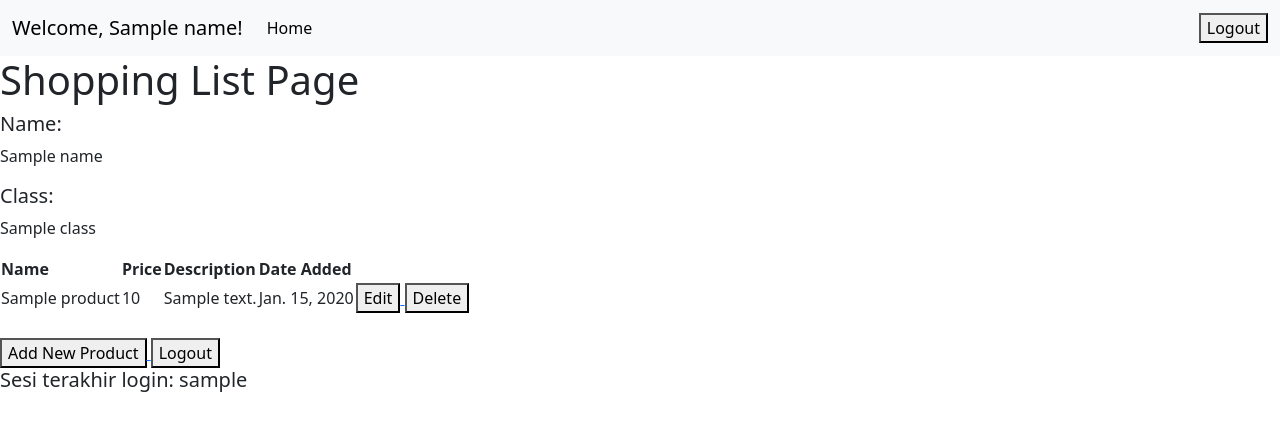
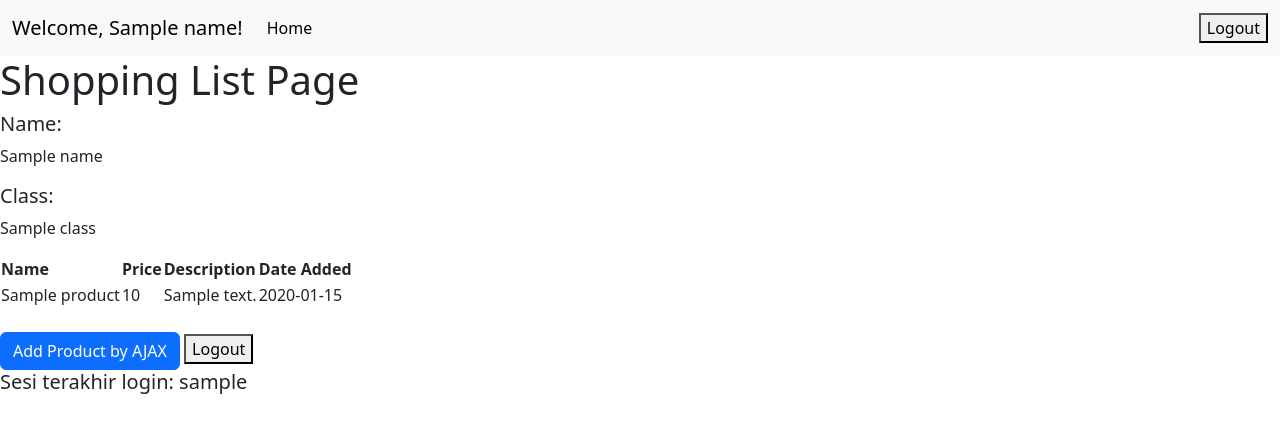
Before and after one commit to MartinTarigan/shopping-list, a Django app: template main/templates/main.html in a window 1280 px wide. Shown: the top 433 px of the page. Run offline with Django 4.2, Linux system fonts and the light colour scheme; tables that the repository leaves empty hold one stand-in row (values such as "Sample post"); the template is opened without the code that fills it: values that come from a table or form of the project are taken from there, most other values are stand-ins (such as "Sample title", 1, 10 or a date in 2020).

Commit message:
submit tutorial 5

```diff
--- a/main/templates/main.html
+++ b/main/templates/main.html
@@ -1,4 +1,5 @@
 {% extends 'base.html' %}
+
 
 {% block content %}
     <nav class="navbar navbar-expand-lg bg-body-tertiary">
@@ -27,52 +28,51 @@
 
     <h5>Class:</h5>
     <p>{{class}}</p>
-    <table>
-        <tr>
-            <th>Name</th>
-            <th>Price</th>
-            <th>Description</th>
-            <th>Date Added</th>
-        </tr>
 
-        {% comment %} Berikut cara memperlihatkan data produk di bawah baris ini {% endcomment %}
-
-        {% for product in products %}
-            <tr>
-                <td>{{product.name}}</td>
-                <td>{{product.price}}</td>
-                <td>{{product.description}}</td>
-                <td>{{product.date_added}}</td>
-                <td>
-                    <a href="{% url 'main:edit_product' product.pk %}">
-                        <button>
-                            Edit
-                        </button>
-                    </a>
-                    <a href="{% url 'main:delete_product' product.pk %}">
-                        <button>
-                            Delete
-                        </button>
-                    </a>
-                </td>
-            </tr>
-        {% endfor %}
-    </table>
-
+    <table id="product_table"></table>
     <br />
 
-    <a href="{% url 'main:create_product' %}">
-        <button>
-            Add New Product
-        </button>
-    </a>
+    <div class="modal fade" id="exampleModal" tabindex="-1" aria-labelledby="exampleModalLabel" aria-hidden="true">
+        <div class="modal-dialog">
+            <div class="modal-content">
+                <div class="modal-header">
+                    <h1 class="modal-title fs-5" id="exampleModalLabel">Add New Product</h1>
+                    <button type="button" class="btn-close" data-bs-dismiss="modal" aria-label="Close"></button>
+                </div>
+                <div class="modal-body">
+                    <form id="form" onsubmit="return false;">
+                        {% csrf_token %}
+                        <div class="mb-3">
+                            <label for="name" class="col-form-label">Name:</label>
+                            <input type="text" class="form-control" id="name" name="name"></input>
+                        </div>
+                        <div class="mb-3">
+                            <label for="price" class="col-form-label">Price:</label>
+                            <input type="number" class="form-control" id="price" name="price"></input>
+                        </div>
+                        <div class="mb-3">
+                            <label for="description" class="col-form-label">Description:</label>
+                            <textarea class="form-control" id="description" name="description"></textarea>
+                        </div>
+                    </form>
+                </div>
+                <div class="modal-footer">
+                    <button type="button" class="btn btn-secondary" data-bs-dismiss="modal">Close</button>
+                    <button type="button" class="btn btn-primary" id="button_add" data-bs-dismiss="modal">Add Product</button>
+                </div>
+            </div>
+        </div>
+    </div>
+    <button type="button" class="btn btn-primary" data-bs-toggle="modal" data-bs-target="#exampleModal">Add Product by AJAX</button>
 
     <a href="{% url 'main:logout' %}">
         <button>
             Logout
         </button>
     </a>
+
     <h5>Sesi terakhir login: {{ last_login }}</h5>
+
 
     <script>
         async function getProducts() {
@@ -112,6 +112,7 @@
             return false
         }
 
+
         document.getElementById("button_add").onclick = addProduct
 
     </script>
```
